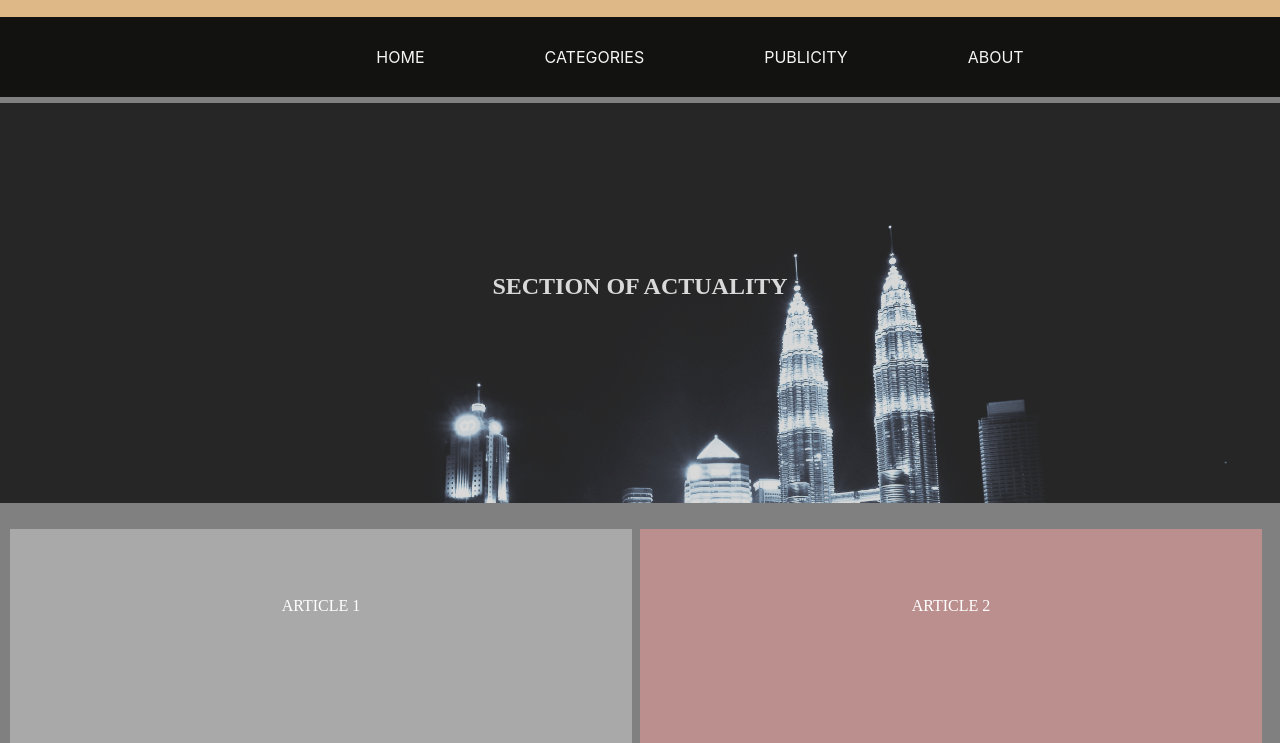
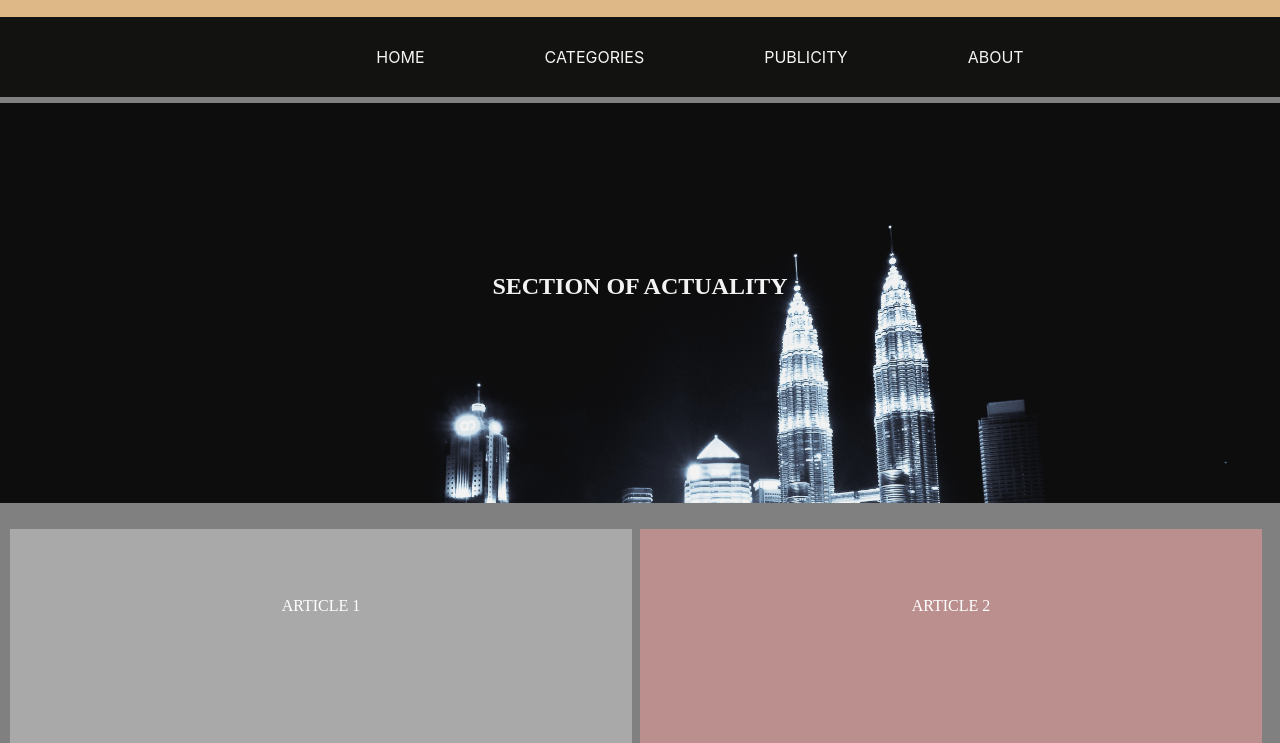
Before and after one commit to CyberShriver/MyFirst_Project, a plain HTML site: page html_css_project/index.html in a window 1280 px wide. Shown: the part 57-800 px from the top of the page. Drawn offline with Linux system fonts and the light colour scheme.

Commit message:
changes of background section

```diff
--- a/html_css_project/indexStyle.css
+++ b/html_css_project/indexStyle.css
@@ -77,8 +77,8 @@ text-align: center;
     margin-top: 160px;
     background-image: url("background.jpg");
     background-size:cover;
-    opacity: 0.7;
-
+    opacity: 0.9;
+    color: white;
 }
 
 .aside{
```
